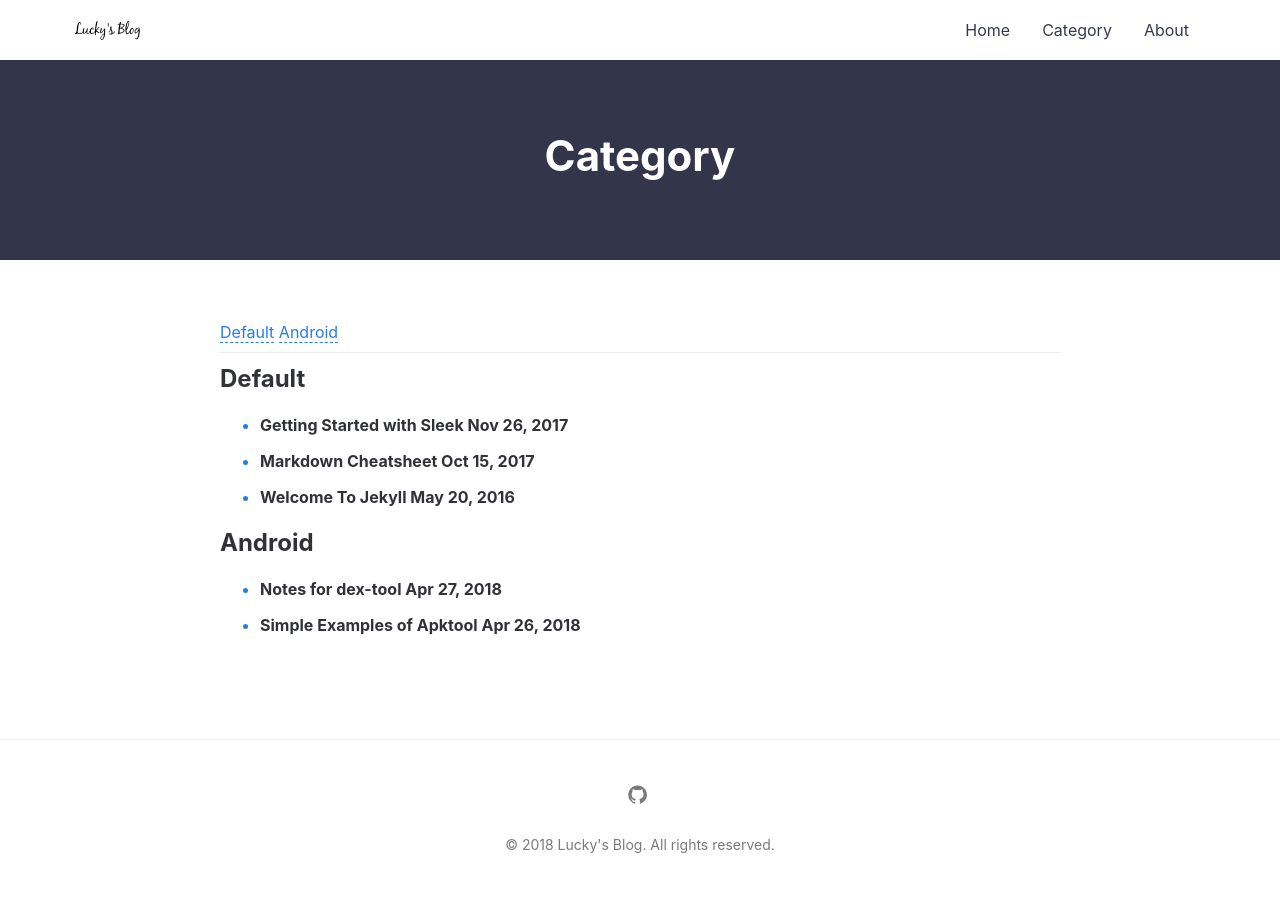
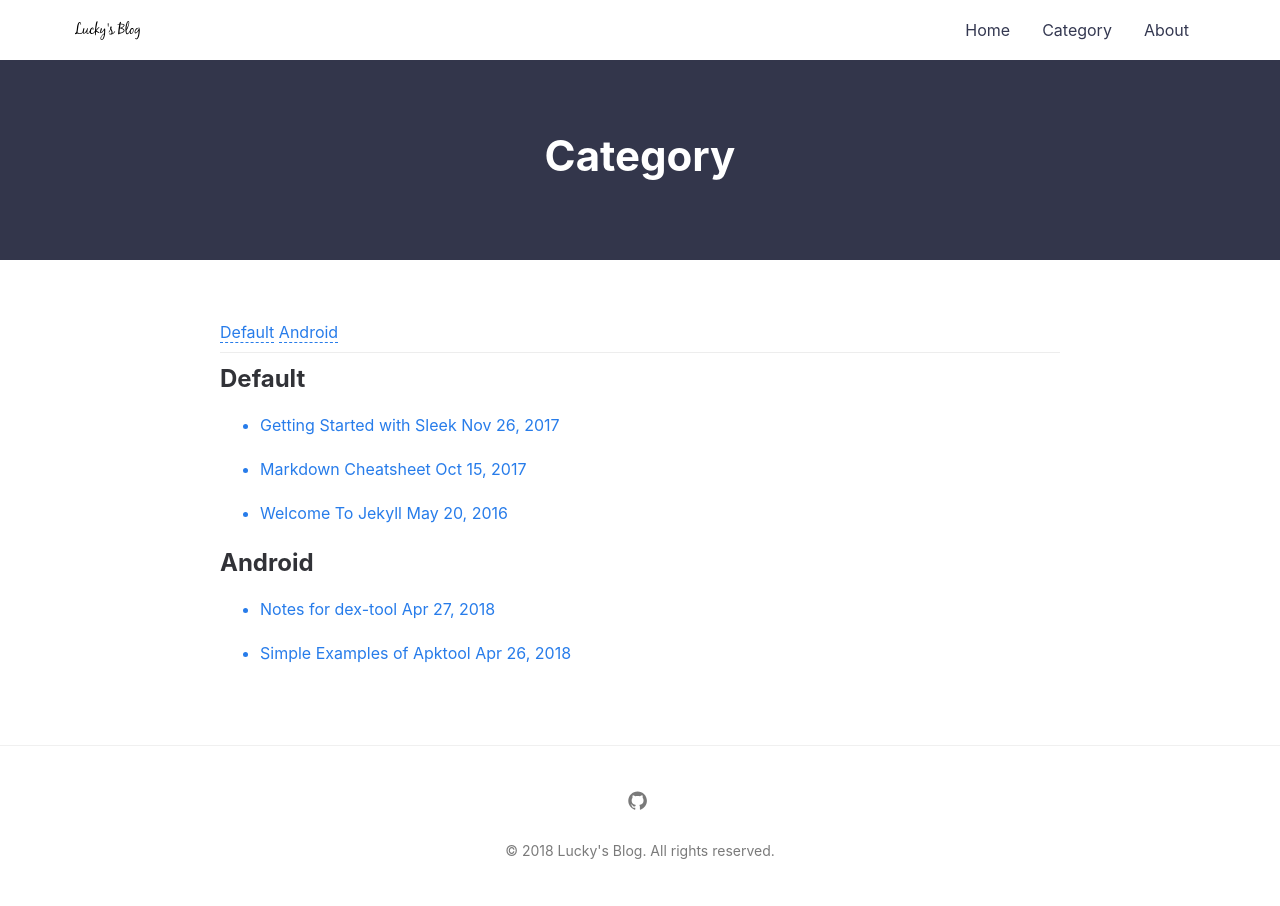
Before and after one commit to luckylz2git/luckylz2git.github.io, a Jekyll site: the page built from category.md, in a window 1280 px wide. Built offline with Jekyll 4.4.1, drawn with Linux system fonts in a browser that asks for light colours.

Commit message:
category

```diff
--- a/category.md
+++ b/category.md
@@ -16,11 +16,11 @@ permalink: /category/
     <h2 id="{{ tag[0] | slugify }}">{{ tag[0] }}</h2>
     <ul class="tags-expo-posts">
       {% for post in tag[1] %}
-        <a class="post-title" href="{{ site.baseurl }}{{ post.url }}">
+      <a class="post-title" href="{{ site.baseurl }}{{ post.url }}">
       <li>
         <div class="post-card__header">
           {% assign date_format = site.sleek.date_format | default: "%b %-d, %Y" %}
-          <h4>{{ post.title }} <time>{{ post.date | date: date_format }}</time></h4>
+          <p>{{ post.title }} {{ post.date | date: date_format }}</p>
         </div>
       </li>
       </a>
```
